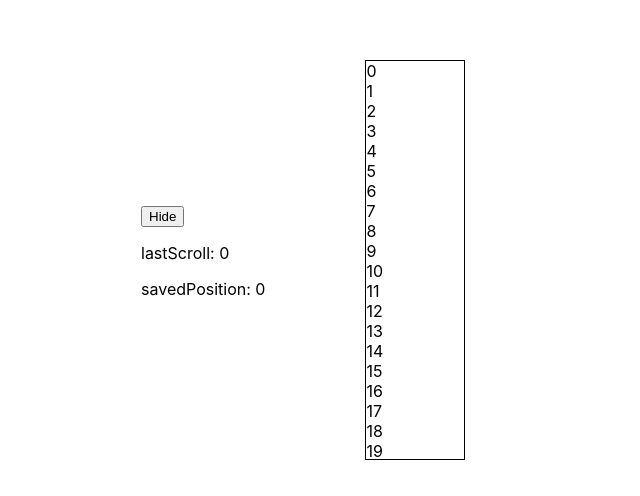
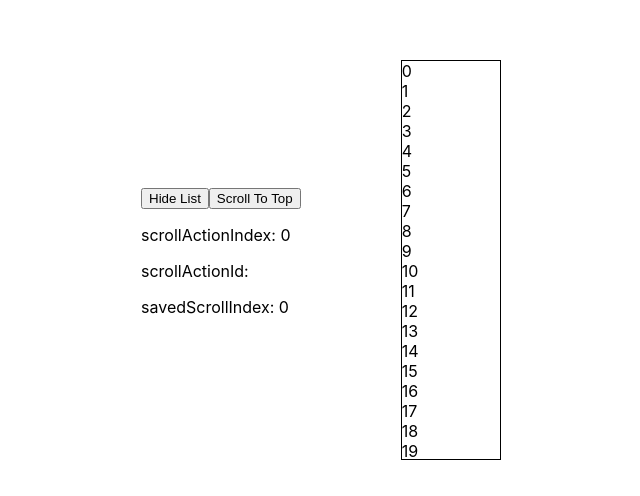
Before and after one commit to CharlesTaylor-CV/react-debug, a Next.js app: page / in a window 1280 px wide. Shown: the part 140-636 px from the top of the page, without its empty margins (243-883 px from the left). Built offline with nearby package versions, Linux system fonts and the light colour scheme.

Commit message:
Scroll action id

```diff
--- a/components/InfiniteScroll.tsx
+++ b/components/InfiniteScroll.tsx
@@ -4,6 +4,7 @@ import ReactList from 'react-list';
 type Props = {
   onScroll: (start: number, end: number) => void
   scrollToIndex: number,
+  changeToScroll?: string,
 }
 
 InfiniteScroll.defaultProps = {
@@ -12,7 +13,7 @@ InfiniteScroll.defaultProps = {
 }
 
 export default function InfiniteScroll(props: Props) {
-  const { onScroll, scrollToIndex } = props;
+  const { onScroll, scrollToIndex, changeToScroll } = props;
   const [ length, setLength ] = useState(10);
   const ref = useRef();
   useEffect(() => {
@@ -23,7 +24,7 @@ export default function InfiniteScroll(props: Props) {
         console.log('scroll to:', scrollToIndex)
       })
     }
-  }, [scrollToIndex]);
+  }, [changeToScroll]);
   return (
     <div
       style={{
--- a/package.json
+++ b/package.json
@@ -13,12 +13,14 @@
     "react": "^16.14.0",
     "react-dom": "^16.14.0",
     "react-list": "0.8.13",
-    "react-range": "^1.5.3"
+    "react-range": "^1.5.3",
+    "uuid": "^8.3.2"
   },
   "devDependencies": {
     "@types/node": "17.0.23",
     "@types/react": "18.0.0",
     "@types/react-dom": "18.0.0",
+    "@types/uuid": "^8.3.4",
     "eslint": "8.12.0",
     "eslint-config-next": "12.1.4",
     "typescript": "4.6.3"
--- a/pages/index.tsx
+++ b/pages/index.tsx
@@ -1,24 +1,39 @@
 import type { NextPage } from 'next'
 import {useState} from 'react';
 import InfiniteScroll from '../components/InfiniteScroll';
+import { v4 as uuid} from 'uuid';
+
 
 const Home: NextPage = () => {
-  const [ scrollTo, setScrollTo ] = useState(0);
-  const [ saved, save ] = useState(0);
+  const [ scrollActionIndex, setScrollActionIndex ] = useState(0);
+  const [ scrollActionId, setScrollActionId] = useState('');
+  const [ savedScrollIndex, saveScrollIndex ] = useState(0);
   const [ visibleList, setVisibleList] = useState(true);
+
+  const scrollTo = (index: number) => {
+    setScrollActionIndex(index)
+    setScrollActionId(uuid())
+    saveScrollIndex(index)
+  }
 
   const hideList = () => {
     setVisibleList(false)
   }
+
   const showList = () => {
     setVisibleList(true)
-    setScrollTo(saved)
+    scrollTo(savedScrollIndex)
   }
 
-  const button =
+  const toggleListButton =
     visibleList
-      ? <button onClick={hideList}>Hide</button>
-      : <button onClick={showList}>Show</button>
+      ? <button onClick={hideList}>Hide List</button>
+      : <button onClick={showList}>Show List</button>
+
+  const scrollToTopButton =
+    <button onClick={() => scrollTo(0)}>
+      Scroll To Top
+    </button>
 
   return (
     <div style={{
@@ -29,15 +44,18 @@ const Home: NextPage = () => {
       height: '100vh',
     }}>
       <div>
-        {button}
-        <p>{`lastScroll: ${scrollTo}`}</p>
-        <p>{`savedPosition: ${saved}`}</p>
+        {toggleListButton}
+        {scrollToTopButton}
+        <p>{`scrollActionIndex: ${scrollActionIndex}`}</p>
+        <p>{`scrollActionId: ${scrollActionId}`}</p>
+        <p>{`savedScrollIndex: ${savedScrollIndex}`}</p>
       </div>
       { visibleList
         ? (
           <InfiniteScroll
-            scrollToIndex={scrollTo}
-            onScroll={(s, _) => save(s)}
+            scrollToIndex={scrollActionIndex}
+            changeToScroll={scrollActionId}
+            onScroll={(s, _) => saveScrollIndex(s)}
           />
         ) : null
       }
```
Also changed, not shown: 1 other file (tests, documents, lock files or other folders).
